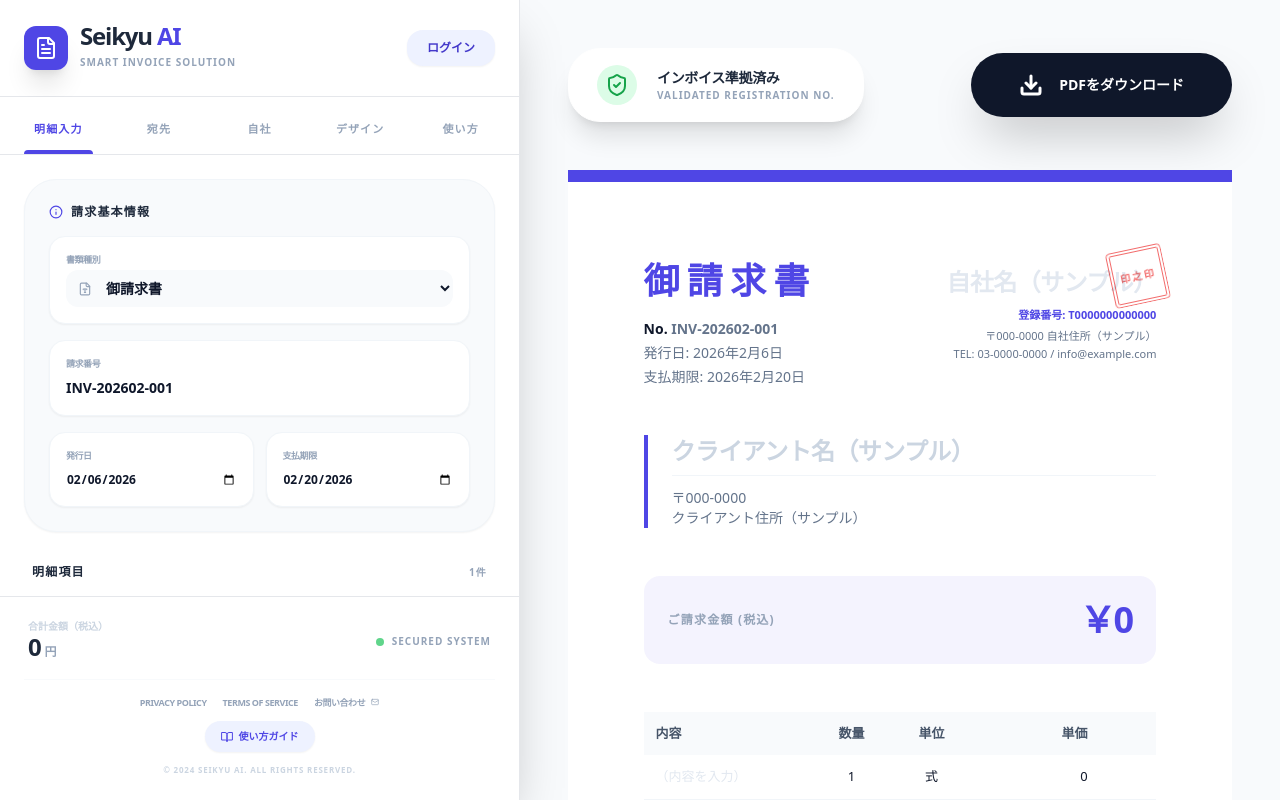
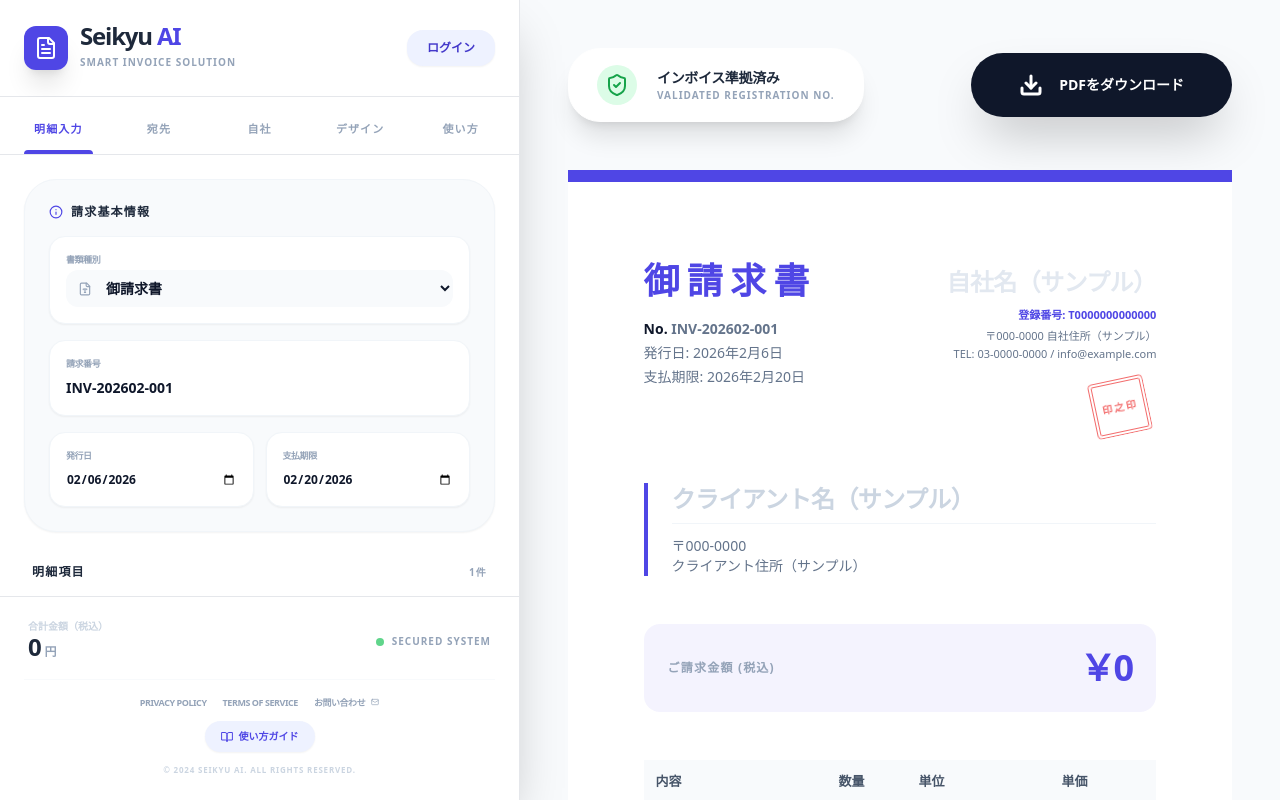
Before and after one commit to adzzl0810-dev/seikyuai, a React (Vite) app: page / in a window 1280 px wide. Built offline with nearby package versions, Linux system fonts and the light colour scheme.

Commit message:
Update InvoicePreview.tsx

```diff
--- a/components/InvoicePreview.tsx
+++ b/components/InvoicePreview.tsx
@@ -22,14 +22,14 @@ const formatDate = (dateStr: string) => {
 const StampComponent: React.FC<{ text: string; imageUrl?: string; color?: string }> = ({ text, imageUrl, color = '#ef4444' }) => {
   if (imageUrl) {
     return (
-      <div className="absolute top-[-25px] right-[-10px] opacity-90 pointer-events-none select-none mix-blend-multiply z-20">
+      <div className="relative inline-block mt-4 mr-2 opacity-90 select-none mix-blend-multiply z-20">
         <img src={imageUrl} alt="印影" className="w-[65px] h-[65px] object-contain" />
       </div>
     );
   }
   const stampText = text.slice(0, 4) || "印";
   return (
-    <div className="absolute top-[-10px] right-[-10px] opacity-80 pointer-events-none select-none mix-blend-multiply z-20 rotate-[-12deg]">
+    <div className="relative inline-block mt-4 mr-2 opacity-80 select-none mix-blend-multiply z-20 rotate-[-12deg]">
       <div className="w-14 h-14 border-[1.5px] border-red-500 rounded flex items-center justify-center relative bg-white/5">
         <div className="absolute inset-0.5 border border-red-500 rounded-sm"></div>
         <span className="text-red-500 font-serif font-bold text-[10px] writing-vertical-rl tracking-[0.2em] leading-none">
@@ -120,14 +120,15 @@ export const InvoicePreview: React.FC<InvoicePreviewProps> = ({ data, totals, te
             <p className="text-slate-500">支払期限: {formatDate(data.dueDate)}</p>
           </div>
         </div>
-        <div className="text-left sm:text-right relative pt-2 w-full sm:w-auto">
-           {data.issuer.enableStamp && <StampComponent text={data.issuer.name} imageUrl={data.issuer.stampImageUrl} />}
+        <div className="text-left sm:text-right relative pt-2 w-full sm:w-auto flex flex-col sm:items-end">
            <h3 className="text-2xl font-black mb-2 tracking-tight">{data.issuer.name || <span className="text-slate-200">自社名（サンプル）</span>}</h3>
            <div className="text-[11px] leading-relaxed text-slate-500">
              <p className="font-bold mb-1" style={{ color: accentColor }}>登録番号: {data.issuer.registrationNumber || 'T0000000000000'}</p>
              <p>〒{data.issuer.zipCode || '000-0000'} {data.issuer.address || '自社住所（サンプル）'}</p>
              <p>{(data.issuer.phone || data.issuer.email) ? `${data.issuer.phone} / ${data.issuer.email}` : 'TEL: 03-0000-0000 / info@example.com'}</p>
            </div>
+           {/* Stamp moved here, relative flow */}
+           {data.issuer.enableStamp && <StampComponent text={data.issuer.name} imageUrl={data.issuer.stampImageUrl} />}
         </div>
       </div>
 
```
